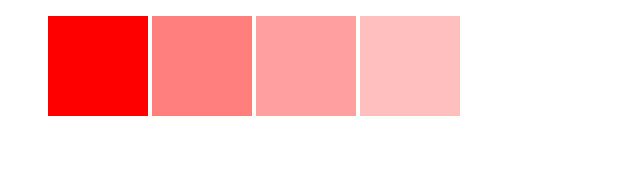
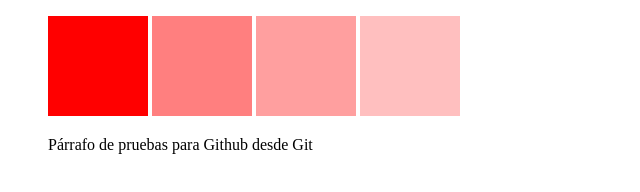
Before and after one commit to NickP41N/FrontEnd3, a plain HTML site: page index.html in a window 1280 px wide. Shown: the whole page, without its empty margins (0-640 px from the left). Drawn offline with Linux system fonts and the light colour scheme.

Commit message:
Se agregó un p de prueba

```diff
--- a/index.html
+++ b/index.html
@@ -15,6 +15,7 @@
 <li></li>
 <li></li>
 <li></li>
+<p>Párrafo de pruebas para Github desde Git</p>
 
 
 </ul>
```
